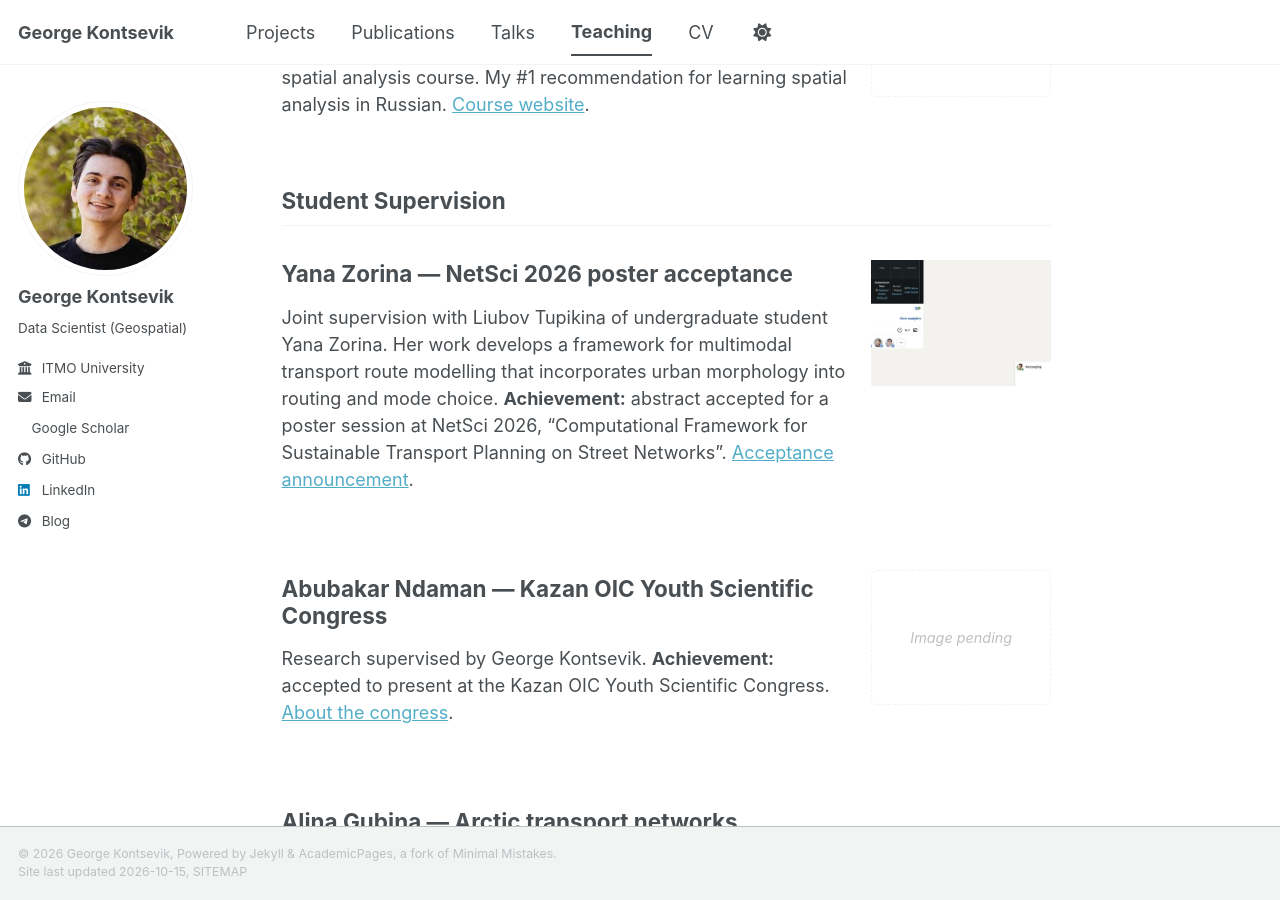
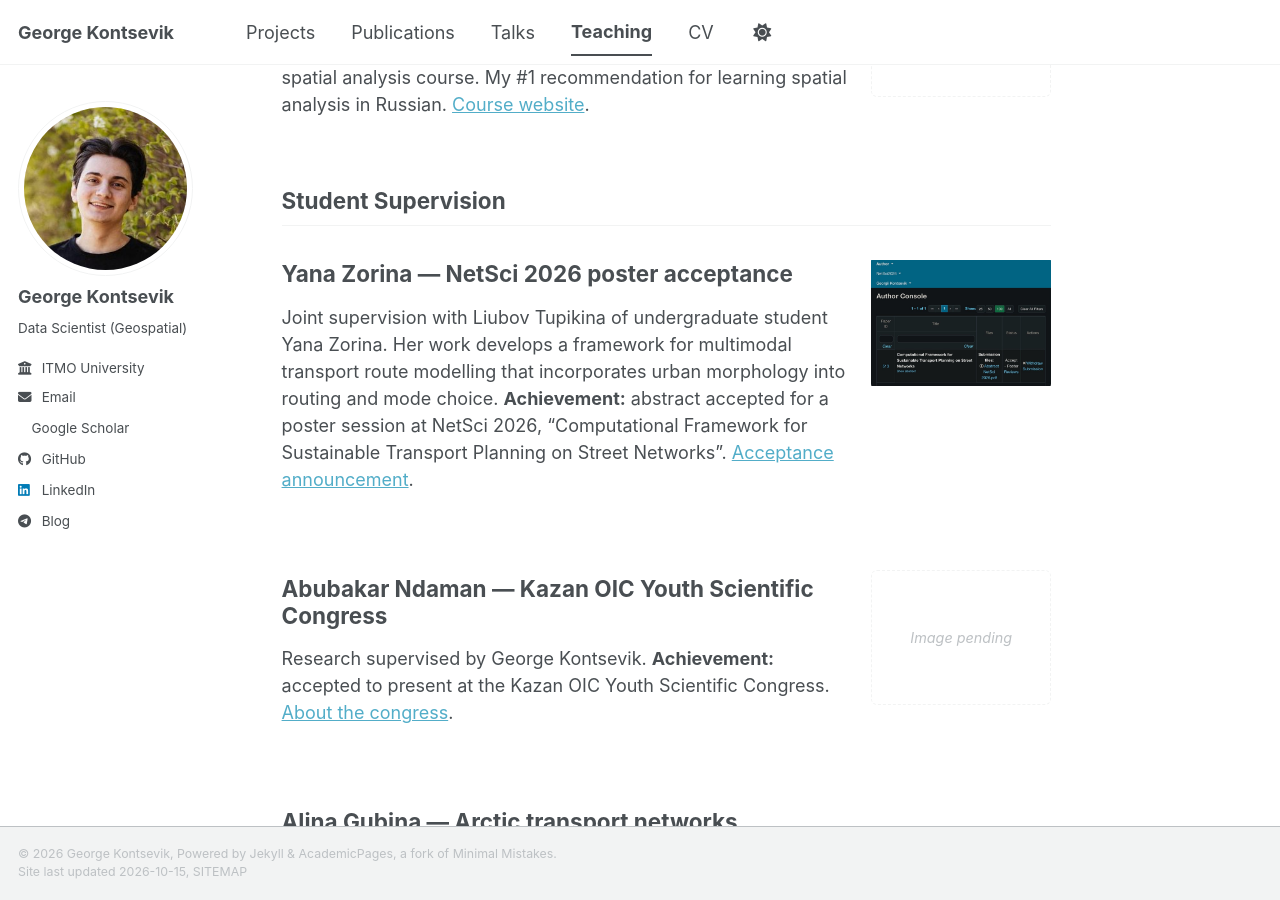
Before and after one commit to GeorgeKontsevik/GeorgeKontsevik.github.io, a Jekyll site: the page built from _pages/teaching.md, in a window 1280 px wide and 900 px high, scrolled down 559 px. Built offline with Jekyll 4.4.1, drawn with Linux system fonts in a browser that asks for light colours; a style sheet for code colours, icons or effects is not loaded.

Commit message:
Replace NetSci screenshot with supplied original

```diff
--- a/_data/section_cards.yml
+++ b/_data/section_cards.yml
@@ -19,7 +19,7 @@ talks:
       Related works: [One Rule to Bring Them All](https://arxiv.org/abs/2602.15053)
       and [Spatial-Morphological Modeling for Multi-Attribute Imputation of Urban Blocks](https://arxiv.org/abs/2602.10923).
   - title: "NetSci — multimodal transport routes and urban morphology"
-    image: "/images/talks/netsci-poster-acceptance.jpg"
+    image: "/images/talks/netsci-poster-acceptance.png"
     image_alt: "NetSci 2026 poster acceptance for Computational Framework for Sustainable Transport Planning on Street Networks"
     description: >-
       Yana Zorina's poster accepted under joint supervision.
@@ -43,7 +43,7 @@ teaching_assistantships:
       [Course website](https://geopython.su/).
 student_supervision:
   - title: "Yana Zorina — NetSci 2026 poster acceptance"
-    image: "/images/talks/netsci-poster-acceptance.jpg"
+    image: "/images/talks/netsci-poster-acceptance.png"
     image_alt: "NetSci 2026 poster acceptance for Computational Framework for Sustainable Transport Planning on Street Networks"
     description: >-
       Joint supervision with Liubov Tupikina of undergraduate student Yana Zorina.
```
Also changed, not shown: images/talks/netsci-poster-acceptance.png (added).
